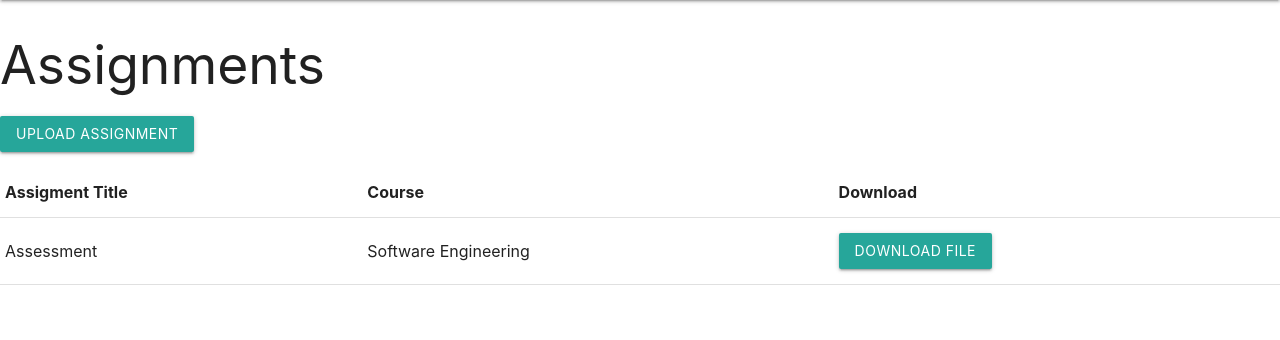
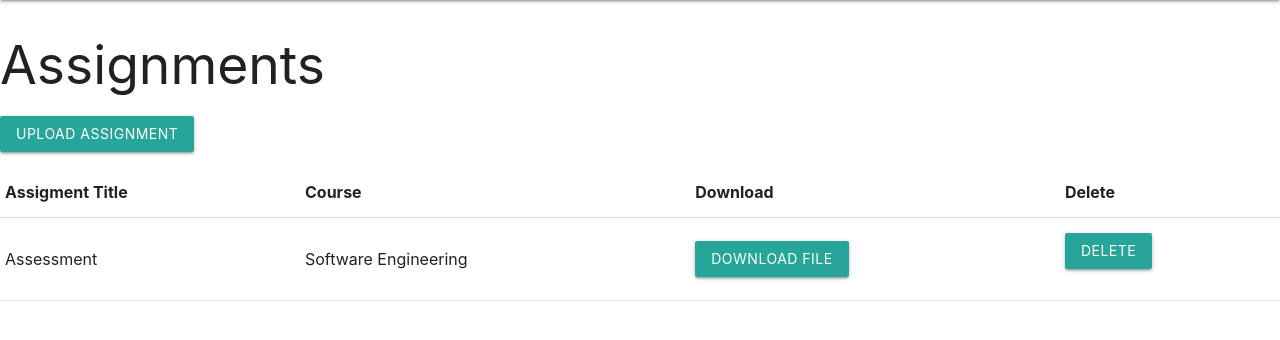
Before and after one commit to iamkhadka46/Jyango_ADC3_CourseWork, a Django app: page /assignments/ in a window 1280 px wide. Shown: the part 64-404 px from the top of the page. Run offline with Django 3.2, Linux system fonts and the light colour scheme; data comes from the database, SQL or seed files in the repository; both versions use the stored data as it was after the commit; parts of the project's set-up code (start-up, migrations or seed data) failed here and were passed over.

Commit message:
CRUD update

```diff
--- a/CAS/main/templates/main/assignment_list.html
+++ b/CAS/main/templates/main/assignment_list.html
@@ -15,6 +15,7 @@
         <th>Assigment Title</th>
         <th>Course</th>
         <th>Download</th>
+        <th>Delete</th>
       </tr>
     </thead>
     <tbody>
@@ -27,7 +28,13 @@
               Download File
             </a>
           </td>
-
+          <td>
+          <form method="post" action="{% url 'main:delete_assignment' f.pk %}">
+              {% csrf_token %}
+              <button type="submit" class="btn btn-danger btn-sm">Delete</button>
+            </form>
+          </td>
+        </tr>
       {% endfor %}
     </tbody>
   </table>
--- a/CAS/main/urls.py
+++ b/CAS/main/urls.py
@@ -19,7 +19,7 @@ urlpatterns = [
     path('search/', views.search, name = "search"),
     path('assignments/', views.assignment_list, name = "assignment_list"),
     path('assignments/upload/', views.upload_assignment, name = "upload_assignment"),
-
+    path('assignments/<int:pk>/', views.delete_book, name='delete_assignment'),
 ]
 
 if settings.DEBUG:
--- a/CAS/main/views.py
+++ b/CAS/main/views.py
@@ -100,3 +100,9 @@ def upload_assignment(request):
     return render(request, 'main/upload_assignment.html', {
         'form': form
     })
+
+def delete_book(request, pk):
+    if request.method == 'POST':
+        assignment = UploadFile.objects.get(pk=pk)
+        assignment.delete()
+    return redirect('main:assignment_list')
```
Also changed, not shown: CAS/db.sqlite3, 1 other file.
